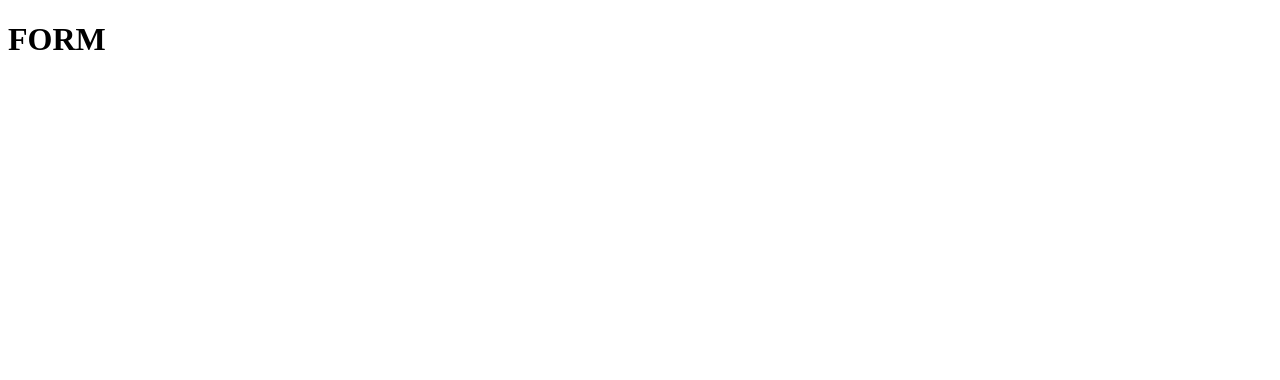
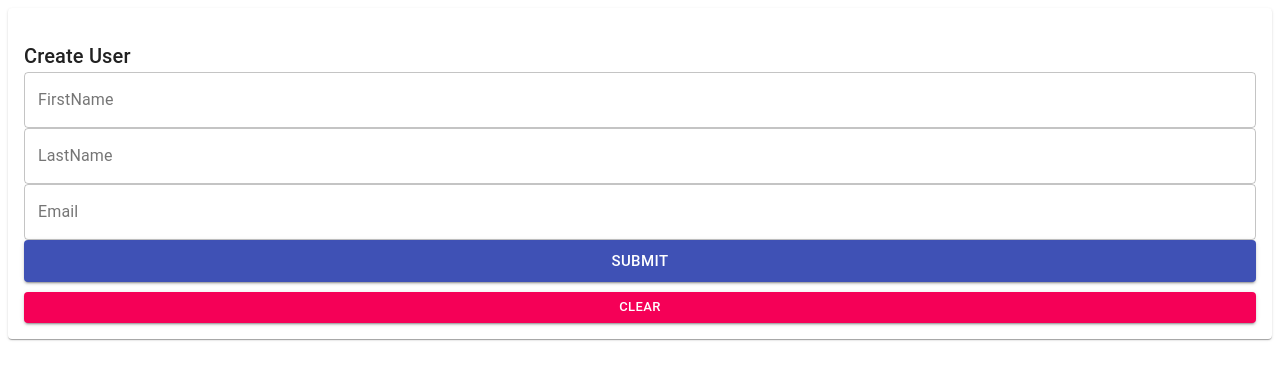
Before and after one commit to TomskiD/MERN-stack-Practice, a React (Create React App) app in the folder client/: page / in a window 1280 px wide. Shown: the top 380 px of the page. Built offline with nearby package versions, Linux system fonts and the light colour scheme.

Commit message:
create form using material-ui

```diff
--- a/client/package.json
+++ b/client/package.json
@@ -40,6 +40,5 @@
       "last 1 safari version"
     ]
   },
-  "devDependencies": {
-  }
+  "devDependencies": {}
 }
--- a/client/public/index.html
+++ b/client/public/index.html
@@ -1,4 +1,3 @@
-<!DOCTYPE html>
 <html lang="en">
   <head>
     <meta charset="utf-8" />
--- a/client/src/components/Form/Form.jsx
+++ b/client/src/components/Form/Form.jsx
@@ -1,9 +1,59 @@
-import React from "react";
+import * as React from "react";
+import { useState } from "react";
+import { TextField, Button, Typography, Paper } from "@material-ui/core";
+
+import useStyles from './styles';
 
 const Form = () => {
+  const classes = useStyles();
+  const [userData, setUserData] = useState({
+    firstName: "",
+    lastName: "",
+    email: "",
+    date: "",
+  });
+
+  const handleSubmit = () => {};
+  const clear = () => {};
   return (
-    <h1>FORM</h1>
-  )
-}
+    <Paper className={classes.paper}>
+      <form
+        autoComplete="off"
+        noValidate
+        className={`${classes.root} ${classes.form}`}
+        onSubmit={handleSubmit}
+      ></form>
+      <Typography variant="h6">Create User</Typography>
+      <TextField
+        name="firstName"
+        variant="outlined"
+        label="FirstName"
+        fullWidth
+        value={userData.firstName}
+        onChange={(e) =>
+          setUserData({ ...userData, firstName: e.target.value })
+        }
+      ></TextField>
+      <TextField
+        name="lastName"
+        variant="outlined"
+        label="LastName"
+        fullWidth
+        value={userData.lastName}
+        onChange={(e) => setUserData({ ...userData, lastName: e.target.value })}
+      ></TextField>
+      <TextField
+        name="email"
+        variant="outlined"
+        label="Email"
+        fullWidth
+        value={userData.email}
+        onChange={(e) => setUserData({ ...userData, email: e.target.value })}
+      ></TextField>
+      <Button className={classes.buttonSubmit} variant="contained" color="primary" size="large" type="submit" fullWidth>Submit</Button>
+      <Button variant="contained" color="secondary" size="small" onClick={clear} fullWidth>Clear</Button>
+    </Paper>
+  );
+};
 
 export default Form;
--- a/client/src/components/Form/styles.js
+++ b/client/src/components/Form/styles.js
@@ -0,0 +1,24 @@
+import { makeStyles } from '@material-ui/core';
+
+export default makeStyles((theme) => ({
+  root: {
+    '& .MuiTextField-root': {
+      margin: theme.spacing(1),
+    },
+  },
+  paper: {
+    padding: theme.spacing(2),
+  },
+  form: {
+    display: 'flex',
+    flexWrap: 'wrap',
+    justifyContent: 'center',
+  },
+  fileInput: {
+    width: '97%',
+    margin: '10px 0',
+  },
+  buttonSubmit: {
+    marginBottom: 10,
+  },
+}));
```
Also changed, not shown: 1 other file (tests, documents, lock files or other folders).
